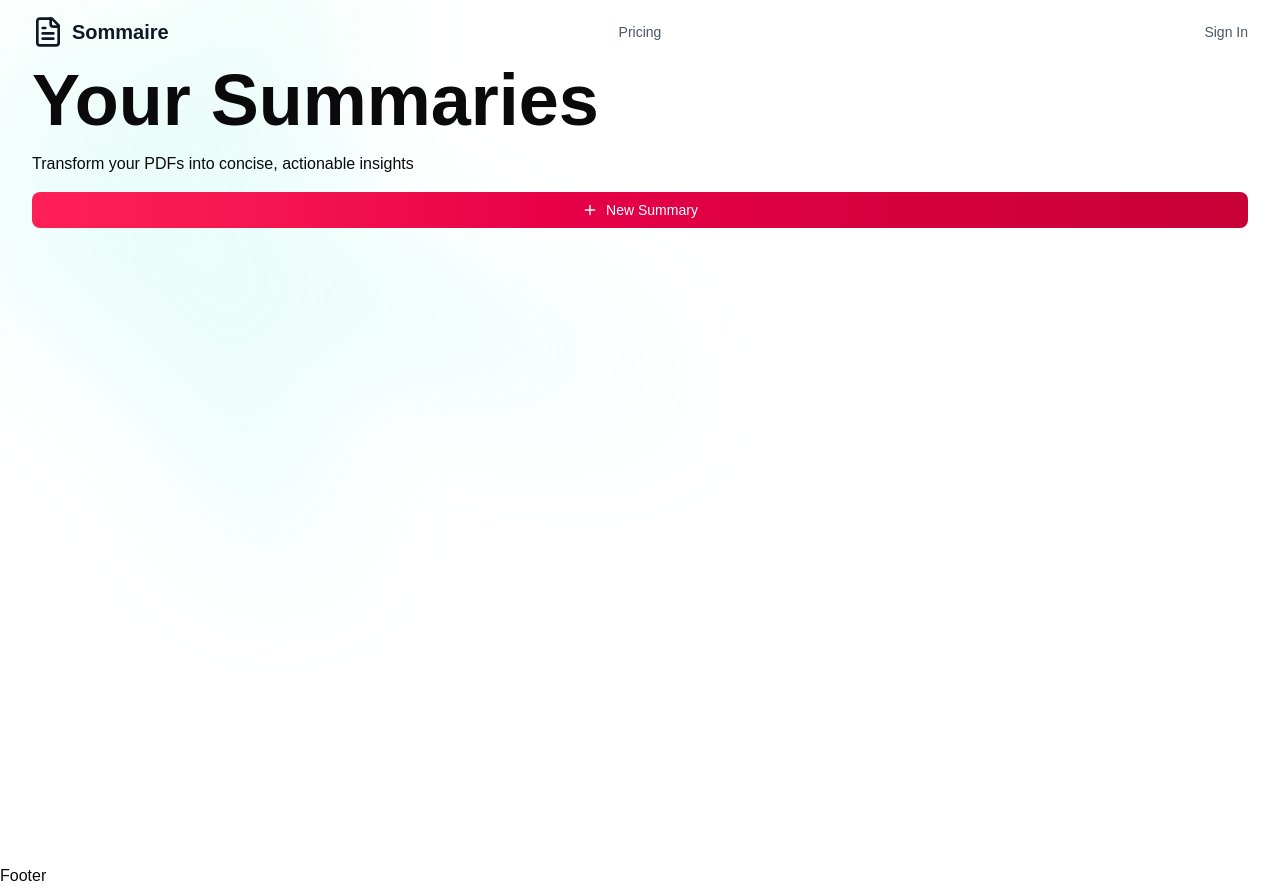
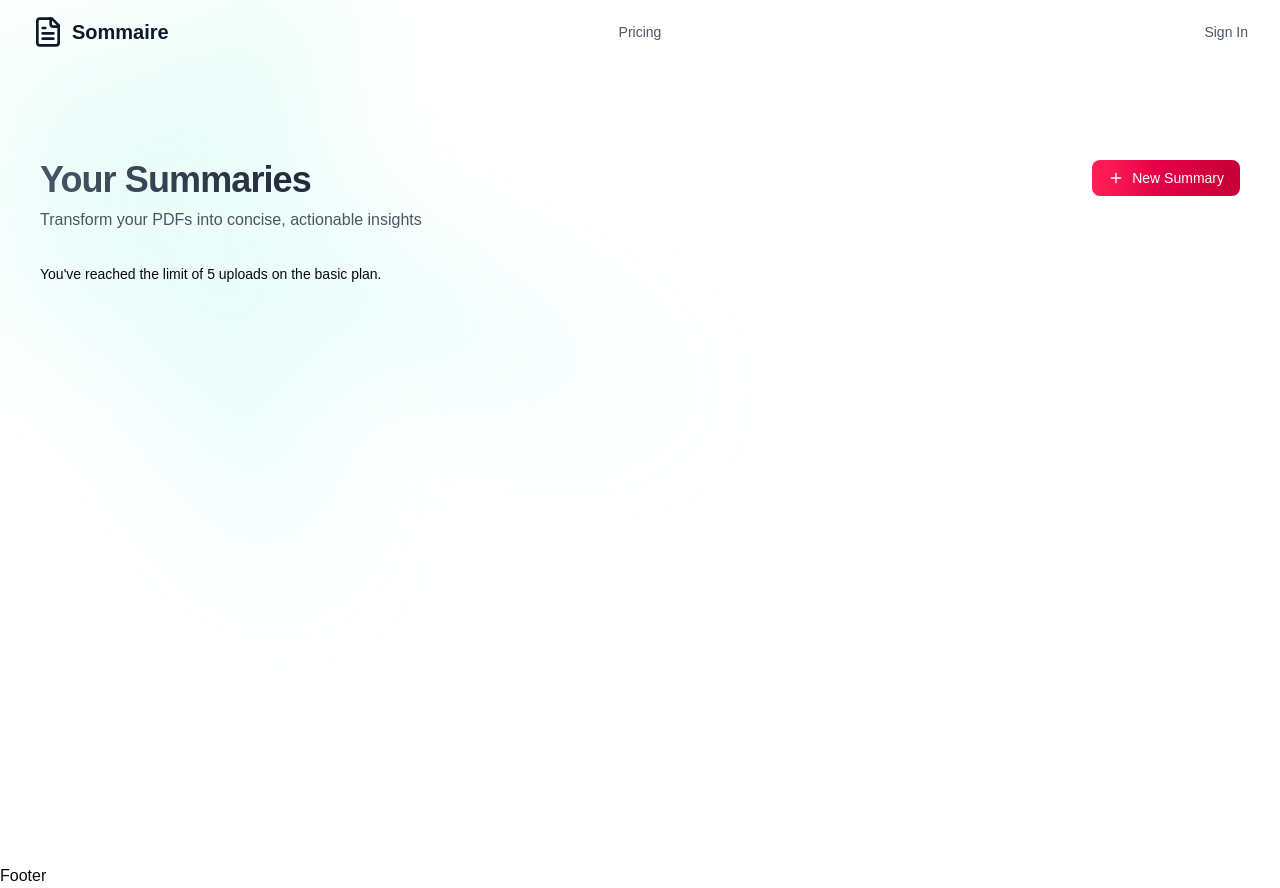
Before and after one commit to NehalSurti/Sommaire, a Next.js app: page /dashboard in a window 1280 px wide. Built offline with nearby package versions, Linux system fonts and the light colour scheme; no server answers.

Commit message:
Updating

```diff
--- a/app/(logged-in)/dashboard/page.tsx
+++ b/app/(logged-in)/dashboard/page.tsx
@@ -9,9 +9,16 @@ export default function DashboardPage() {
     <main className="min-h-screen">
       <BgGradient className="from-emerald-200 via-teal-200 to-cyan-200"></BgGradient>
       <div className="container mx-auto flex flex-col gap-4">
-        <h1>Your Summaries</h1>
-        <p>Transform your PDFs into concise, actionable insights</p>
-
+        <div className="px-2 py-12 sm:py-24">
+          <div className="flex gap-4 mb-8 justify-between">
+            <div className="flex flex-col gap-2">
+              <h1 className="text-4xl font-bold tracking-tight bg-linear-to-r from-gray-600 to-gray-900 bg-clip-text text-transparent">
+                Your Summaries
+              </h1>
+              <p className="text-gray-600">
+                Transform your PDFs into concise, actionable insights
+              </p>
+            </div>
             <Button
               variant={"link"}
               className="bg-linear-to-r from-rose-500 to-rose-700 hover:from-rose-600 hover:to-rose-800 hover:scale-105 transition-all duration-300 hover:no-underline"
@@ -21,6 +28,13 @@ export default function DashboardPage() {
               </Link>
             </Button>
           </div>
+          <div className="">
+            <p className="text-sm">
+              You've reached the limit of 5 uploads on the basic plan.
+            </p>
+          </div>
+        </div>
+      </div>
     </main>
   );
 }
```
Lines whose indentation alone changed are shown as unchanged.
